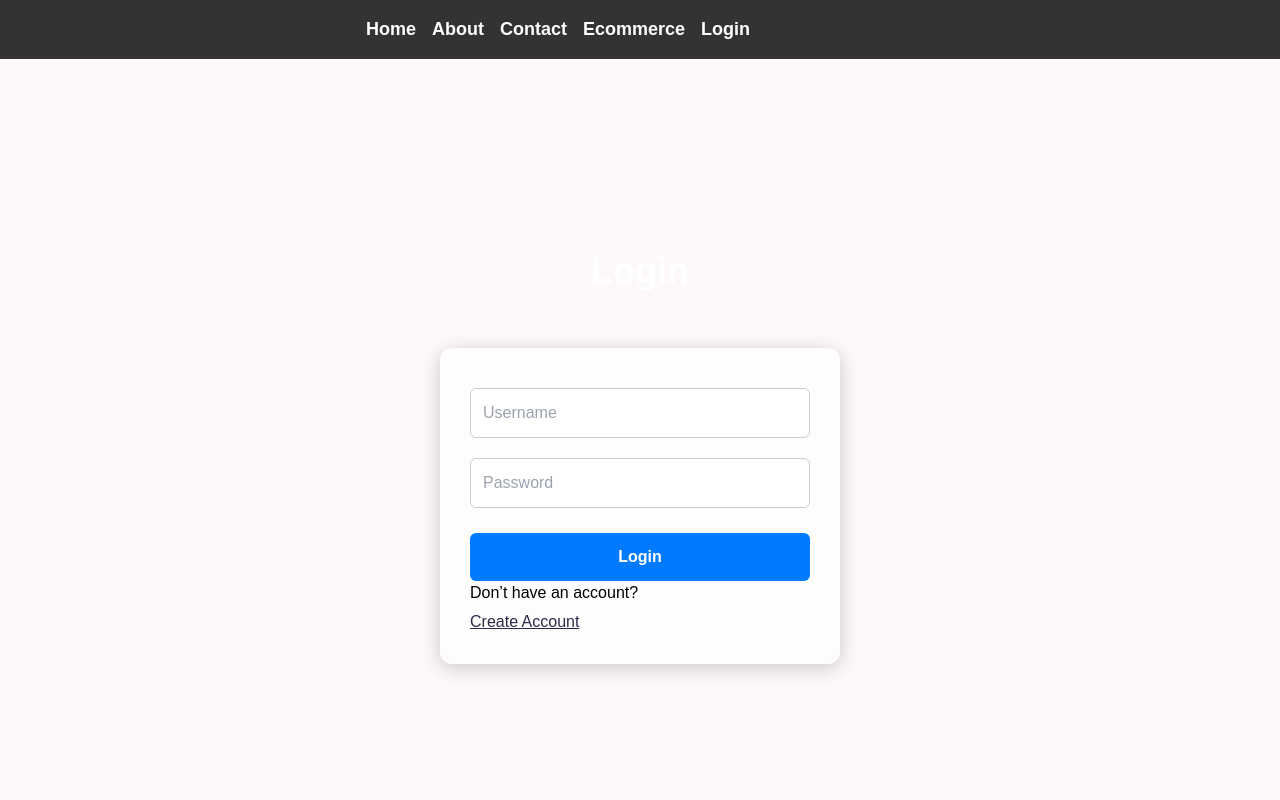
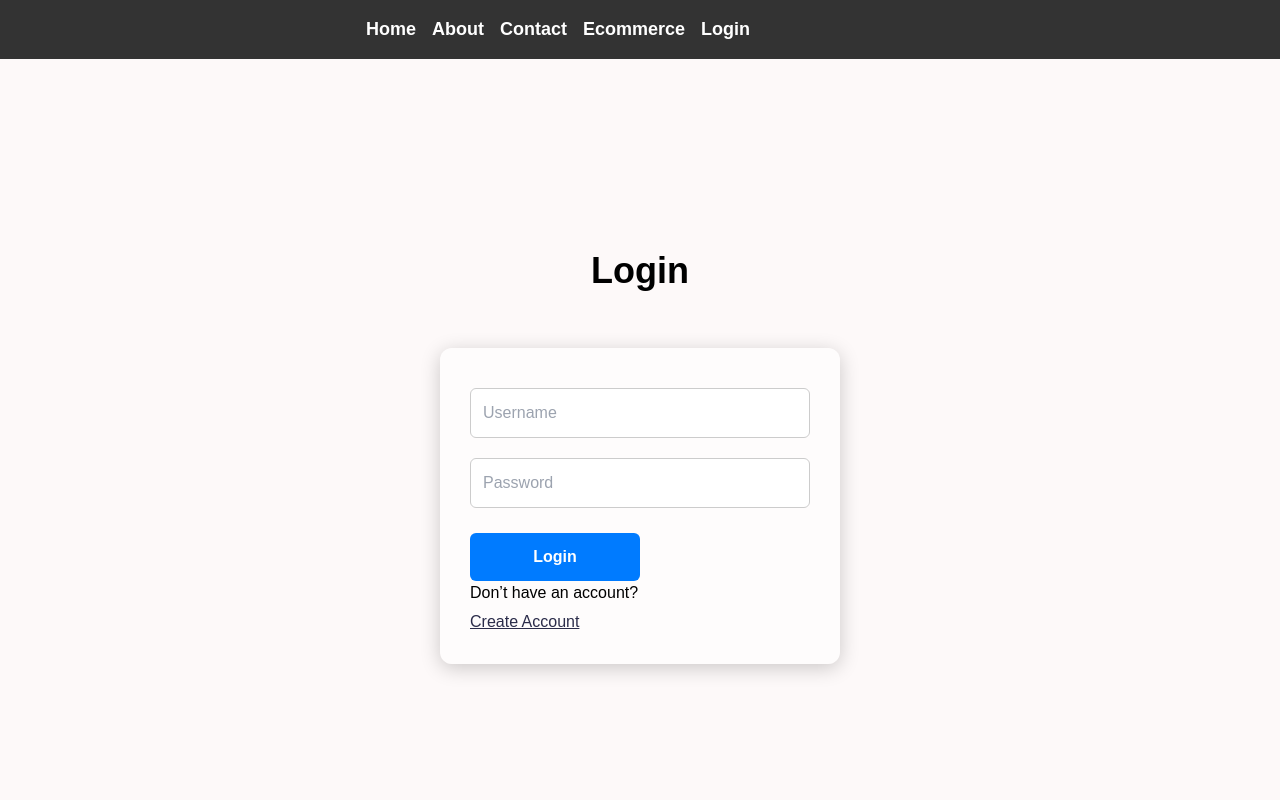
Before and after one commit to siyamregn777/E-Commerce-Store, a Next.js app: page /login in a window 1280 px wide. Shown: the top 800 px of the page. Built offline with nearby package versions, Linux system fonts and the light colour scheme; no server answers.

Commit message:
add css for login

```diff
--- a/src/app/login/login.css
+++ b/src/app/login/login.css
@@ -11,7 +11,7 @@
 
 .title {
   text-align: center;
-  color: white; /* Make the title white for better contrast */
+  color: rgb(0, 0, 0); /* Make the title white for better contrast */
   font-size: 36px; /* Larger font size */
   font-weight: bold; /* Bold text */
   margin-bottom: 30px; /* Space below the title */
@@ -71,7 +71,7 @@
   text-align: center;
   transition: background-color 0.3s ease, transform 0.2s ease; /* Added transform transition */
   cursor: pointer;
-  width: 100%; /* Full width for smaller screens */
+  width: 50%; /* Full width for smaller screens */
 }
 
 .createAccountLink:hover {
```
